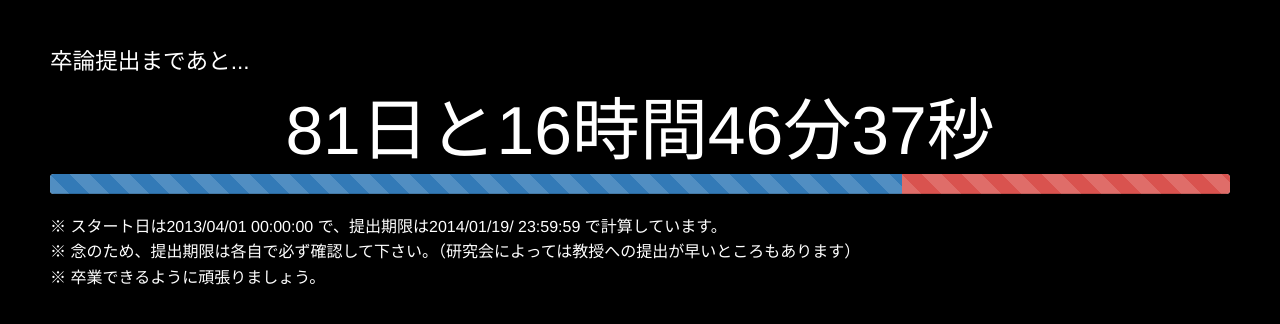
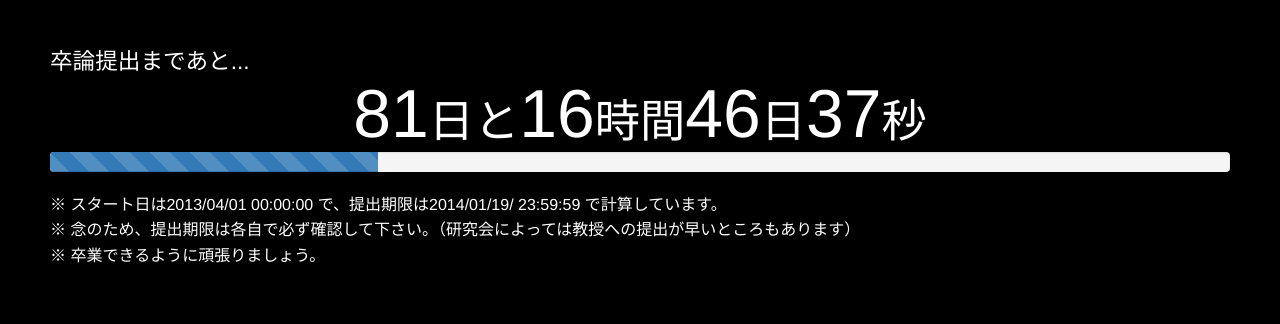
Before and after one commit to saxsir/so2proTimer, a website: page dev/index.jade in a window 1280 px wide. Drawn offline with nearby package versions, Linux system fonts and the light colour scheme; files that its build step writes are made by us from their sources.

Commit message:
Fix progress bar design and timer font-size

```diff
--- a/dev/index.jade
+++ b/dev/index.jade
@@ -15,28 +15,20 @@ html(lang="ja")
           h1 卒論提出まであと...
         section
           #clock
-            | k 日と e 時間 i 日 o 秒
+            span.time#days ??
+            | 日と
+            span.time#hours ??
+            | 時間
+            span.time#minitues ??
+            | 日
+            span.time#seconds ??
+            | 秒
           .progress.progress-striped.active
-            .progress-bar#elapsed(role='progressbar', style='width:50%')
-              .sr-only 経過時間
-            .progress-bar.progress-bar-danger#remaining(role='progressbar', style='width:50%')
+            .progress-bar#remaining(role='progressbar', style='width:100%')
               .sr-only 残り時間
         section#info
           ul
             li スタート日は2013/04/01 00:00:00 で、提出期限は2014/01/19/ 23:59:59 で計算しています。
             li 念のため、提出期限は各自で必ず確認して下さい。（研究会によっては教授への提出が早いところもあります）
             li 卒業できるように頑張りましょう。
-
-      <!--
-      article#grad
-        header
-          h1 卒業まであと...
-        section
-        #clock
-          | k 日と e 時間 i 日 o 秒
-        .progress.progress-striped.active
-          .progress-bar#elapsed(role='progressbar', style='width:50%')
-            .sr-only 経過時間
-          .progress-bar.progress-bar-danger#remaining(role='progressbar', style='width:50%')
-            .sr-only 残り時間-->
     script(src='./scripts/app.js')
--- a/dev/scripts/app.js
+++ b/dev/scripts/app.js
@@ -18,9 +18,11 @@
   var startTime = new Date(2013, 3, 1, 0, 0, 0),
     deadline = new Date(2014, 0, 19, 23, 59, 59),
     allTerm = ((deadline - startTime) / 1000) | 0,
-    clock = d.getElementById('clock'),
-    leftBar = d.getElementById('elapsed'),
-    rightBar = d.getElementById('remaining');
+    days = d.getElementById('days'),
+    hours = d.getElementById('hours'),
+    minitutes = d.getElementById('minitues'),
+    seconds = d.getElementById('seconds'),
+    progressBar = d.getElementById('remaining');
 
   function getRemainingTime(_deadline) {
     var now = new Date(),
@@ -35,16 +37,22 @@
       hour: rtHour < 10 ? '0' + rtHour : rtHour,
       min: rtMin < 10 ? '0' + rtMin : rtMin,
       sec: rtSec < 10 ? '0' + rtSec : rtSec,
+      rate: remainingTime / allTerm
     };
   }
 
   function updateWindow() {
     var rt = getRemainingTime(deadline);
     // 残り時間を更新
-    clock.innerHTML = rt.day + '日と' + rt.hour + '時間' + rt.min + '分' + rt.sec + '秒';
+    days.innerHTML = rt.day;
+    hours.innerHTML = rt.hour;
+    minitues.innerHTML = rt.min;
+    seconds.innerHTML = rt.sec;
     // プログレスバーを更新
-    leftBar.style.width = (((allTerm - rt.rt) / allTerm) * 100) + '%';
-    rightBar.style.width = ((rt.rt / allTerm) * 100) + '%';
+    progressBar.style.width = rt.rate * 100 + '%';
+    if (rt.rate < 0.1) {
+      progressBar.className += ' progress-bar-danger';
+    }
   }
 
   //updateWindow();
--- a/dev/stylus/main.styl
+++ b/dev/stylus/main.styl
@@ -26,7 +26,7 @@ article,aside,footer,header,hgroup,nav,section,figure,figcaption
 
 // define variables
 $defaultFontSize = 16px
-$fontFamily = disdigi,'Helvetica Neue',Helvetica,Arial,'ヒラギノ角ゴ ProN W3','Hiragino Kaku Gothic ProN','メイリオ',Meiryo,sans-serif
+$fontFamily = 'Helvetica Neue',Helvetica,Arial,'ヒラギノ角ゴ ProN W3','Hiragino Kaku Gothic ProN','メイリオ',Meiryo,sans-serif
 $silverRatio = 1.4142135623730951
 
 $backgroudColor = rgb(0,0,0)
@@ -59,8 +59,10 @@ body
   header h1
     font-size $defaultFontSize * pow($silverRatio, 1)
   #clock
-    font-size $defaultFontSize * pow($silverRatio, 3)
+    font-size $defaultFontSize * pow($silverRatio, 2)
     text-align center
+    .time
+      font-size $defaultFontSize * pow($silverRatio, 3)
   #info li
     list-style none
     line-height 1.6em
```
